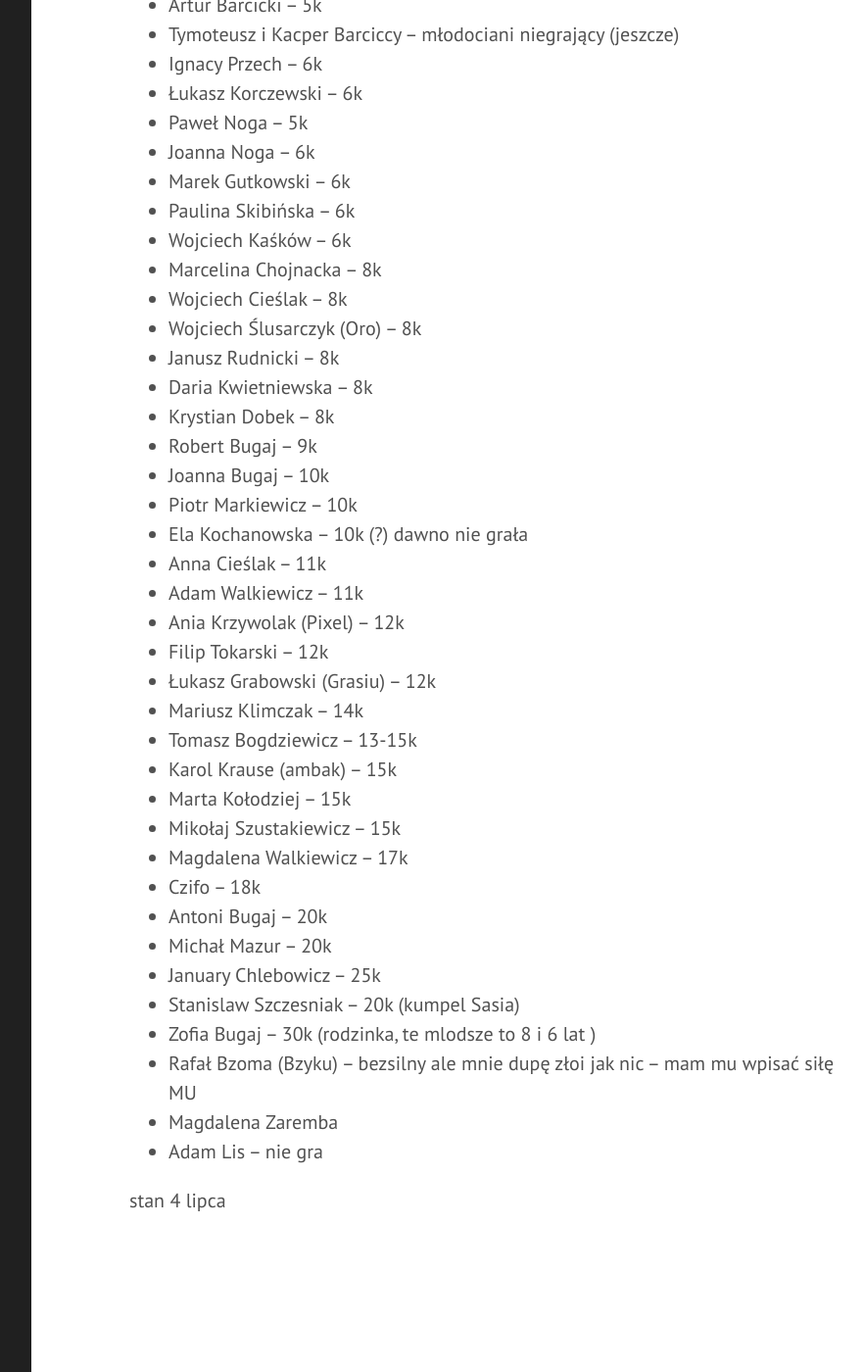
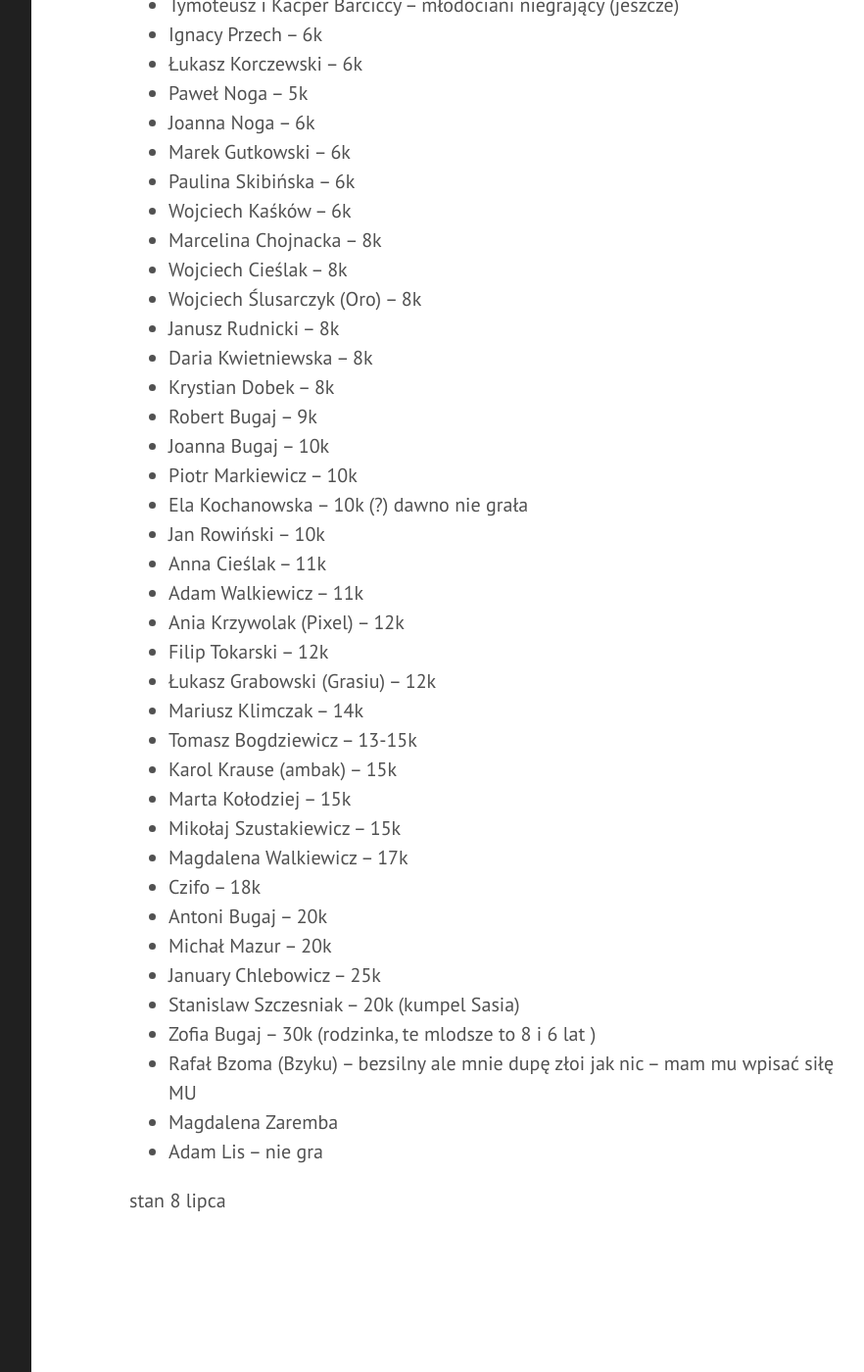
Before and after one commit to tasuki/lsg, a Jekyll site: the page built from zarejestrowani.md, in a window 1280 px wide and 1400 px high, scrolled down 1178 px. Shown: the whole window at 98% size, without its empty margins (328-1210 px from the left). Built offline with Jekyll 4.4.1, drawn with Linux system fonts in a browser that asks for light colours.

Commit message:
Zarejestrowani

```diff
--- a/zarejestrowani.md
+++ b/zarejestrowani.md
@@ -58,6 +57,7 @@ Zarejestrowani uczestnicy (mniej więcej wg siły; jest ich **69**):
 - Joanna Bugaj -- 10k
 - Piotr Markiewicz -- 10k
 - Ela Kochanowska -- 10k (?) dawno nie grała
+- Jan Rowiński -- 10k
 - Anna Cieślak -- 11k
 - Adam Walkiewicz -- 11k
 - Ania Krzywolak (Pixel) -- 12k
@@ -79,4 +79,4 @@ Zarejestrowani uczestnicy (mniej więcej wg siły; jest ich **69**):
 - Magdalena Zaremba
 - Adam Lis -- nie gra
 
-stan 4 lipca
+stan 8 lipca
```
Also changed, not shown: other parts of zarejestrowani.md (+0 -1 lines).
